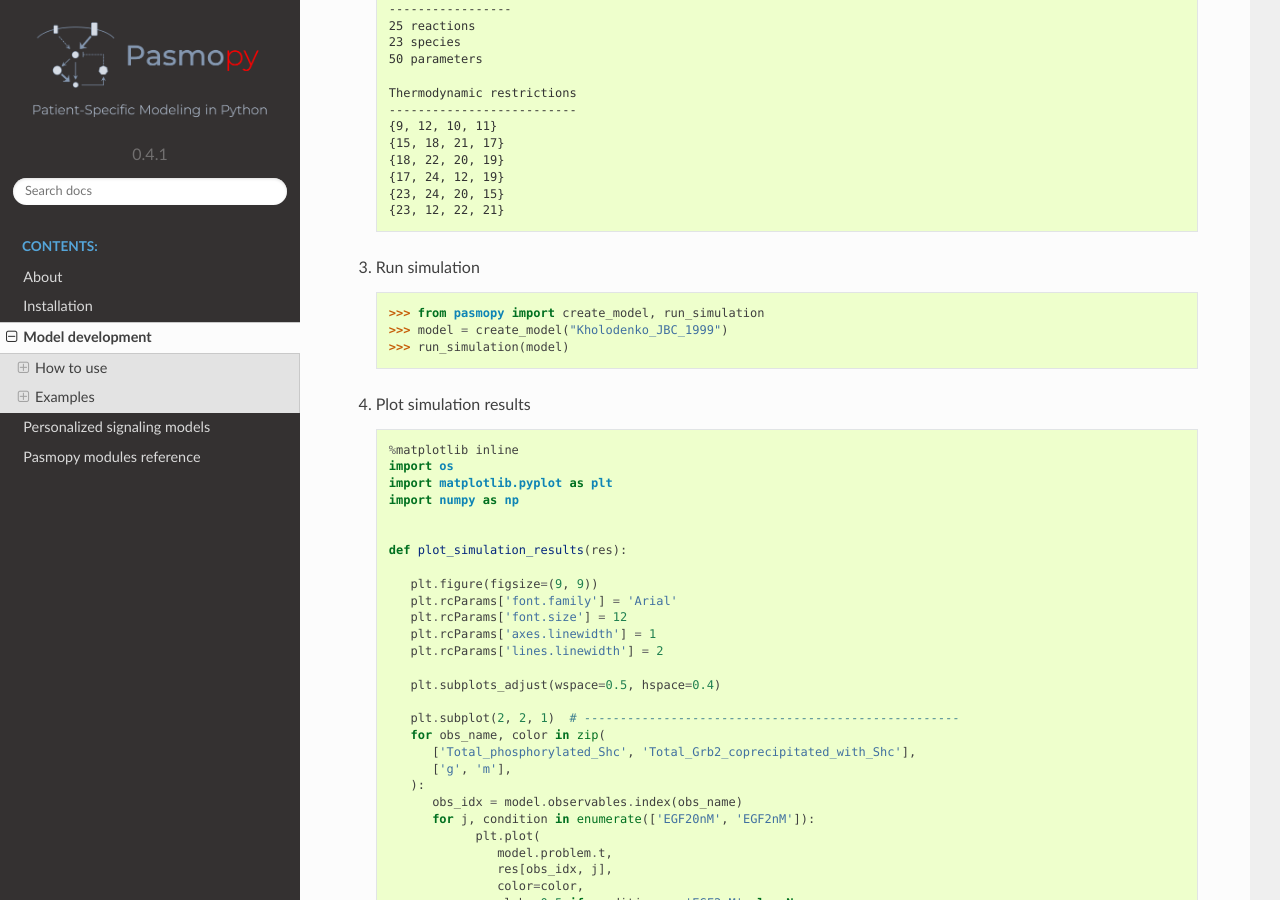
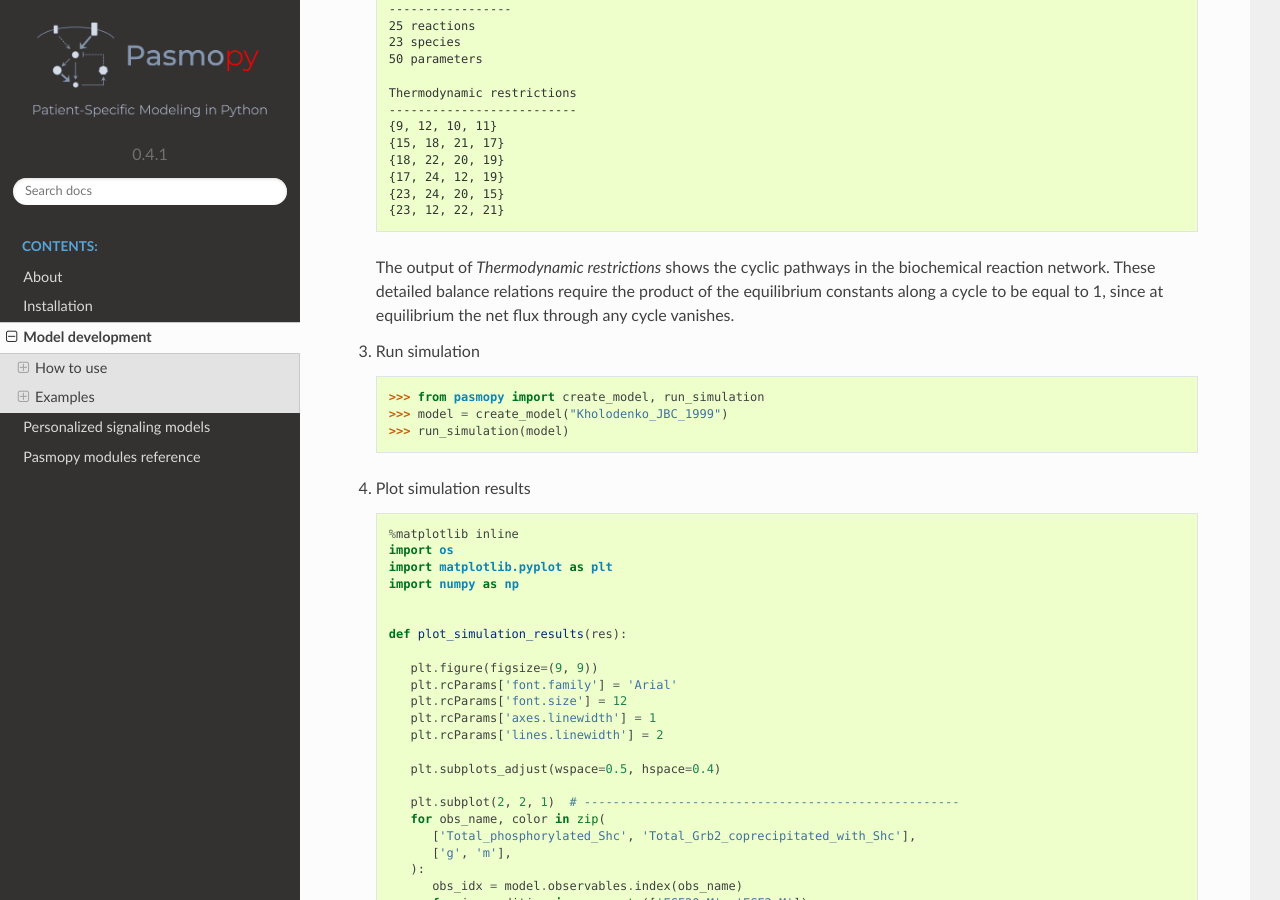
Before and after one commit to pasmopy/pasmopy, a Sphinx documentation site: the page built from docs/model_development.rst, in a window 1280 px wide and 900 px high, scrolled down 5089 px. Built offline with Sphinx 7.4.7 and the Read the Docs theme 2.0.0, drawn with Linux system fonts in a browser that asks for light colours.

Commit message:
Add description for restrictions

```diff
--- a/docs/model_development.rst
+++ b/docs/model_development.rst
@@ -261,6 +261,8 @@ Reference:
       {23, 24, 20, 15}
       {23, 12, 22, 21}
 
+   The output of *Thermodynamic restrictions* shows the cyclic pathways in the biochemical reaction network. These detailed balance relations require the product of the equilibrium constants along a cycle to be equal to 1, since at equilibrium the net flux through any cycle vanishes.
+
 #. Run simulation
 
    .. code-block:: python
```
